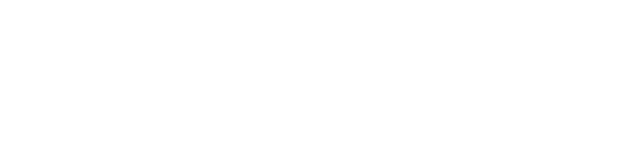
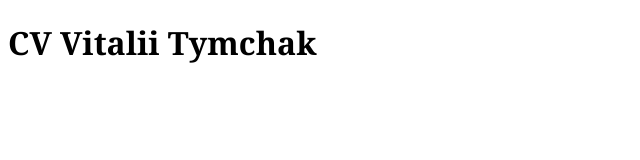
Before and after one commit to Vitberg/rsschool-cv, a plain HTML site: page index.html in a window 1280 px wide. Shown: the whole page, without its empty margins (0-640 px from the left). Drawn offline with Linux system fonts and the light colour scheme.

Commit message:
init: new line

```diff
--- a/index.html
+++ b/index.html
@@ -5,5 +5,6 @@
 <link rel="stylesheet" href="style.css">
 </head>
   <body>
+    <h1>CV Vitalii Tymchak</h1>
   </body>
 </html>
```
